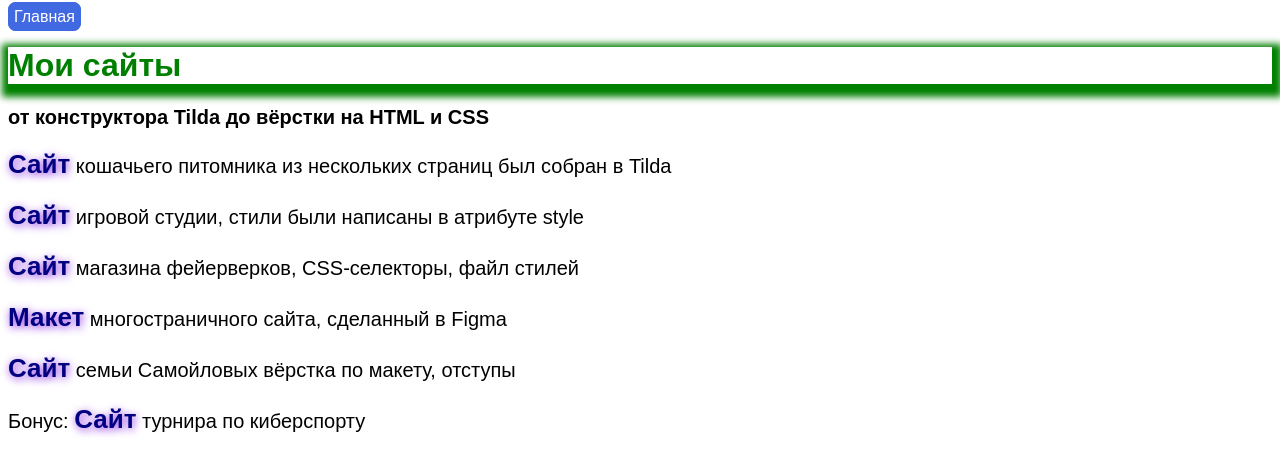
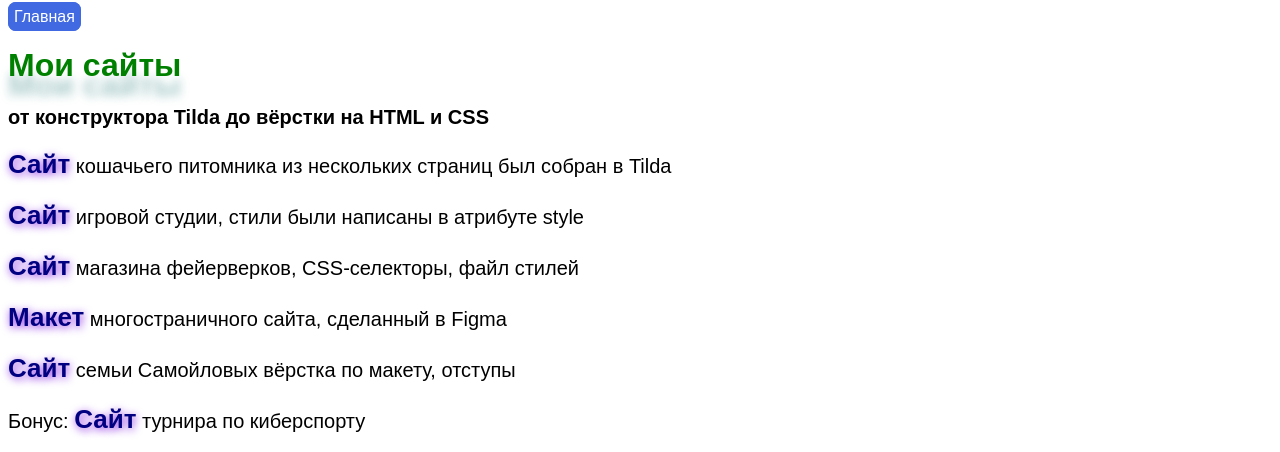
Before and after one commit to petrwasimposter/didactic-waffle, a plain HTML site: page index.html in a window 1280 px wide. Shown: the top 452 px of the page. Drawn offline with Linux system fonts and the light colour scheme.

Commit message:
Update style.css

```diff
--- a/style.css
+++ b/style.css
@@ -27,7 +27,7 @@ nav a:hover{
 }
 h1{
     color: green;
-    box-shadow: 2px 5px 7px 8px green;
+    text-shadow: 0px 20px 10px rgba(29, 115, 115, 0.38);
 }
 p{
     font-size: 20px;
```
